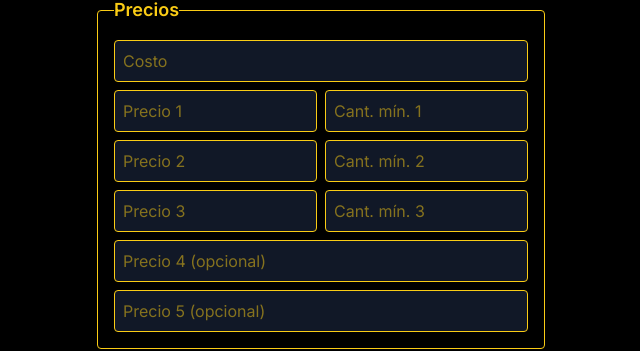
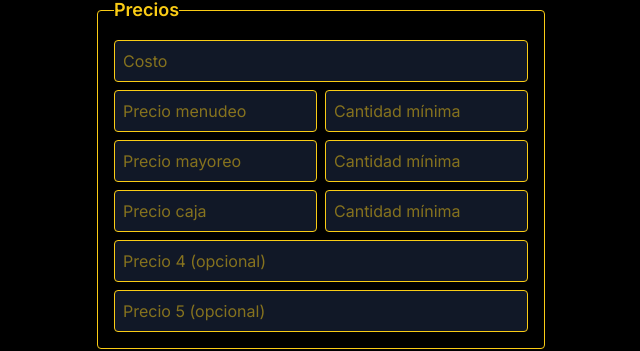
Before and after one commit to SergioGaitan27/rm-plataform, a Next.js app: page /administracion/productos/crear in a window 1280 px wide. Shown: the part 361-712 px from the top of the page, without its empty margins (319-959 px from the left). Built offline with nearby package versions, Linux system fonts and the light colour scheme; no server answers; sample sign-in values are in the browser's storage.

Commit message:
Versión final v2 (Catalogo y Crear productos completo)

```diff
--- a/app/administracion/productos/crear/page.tsx
+++ b/app/administracion/productos/crear/page.tsx
@@ -33,6 +33,18 @@ interface ProductForm {
   stockLocations: StockLocation[];
   imageUrl?: string;
 }
+
+type PrecioPlaceholders = {
+  [key: number]: string;
+};
+
+const precioPlaceholders: PrecioPlaceholders = {
+  1: "Precio menudeo",
+  2: "Precio mayoreo",
+  3: "Precio caja",
+  4: "Precio 4 (opcional)",
+  5: "Precio 5 (opcional)"
+};
 
 const CreateProductPage: React.FC = () => {
   const { data: session, status } = useSession();
@@ -288,7 +300,7 @@ const CreateProductPage: React.FC = () => {
                     name={`price${num}`}
                     value={getInputValue(product[`price${num}` as keyof ProductForm])}
                     onChange={handleInputChange}
-                    placeholder={`Precio ${num}`}
+                    placeholder={precioPlaceholders[num] || `Precio ${num}`}
                     className="w-1/2 p-2 bg-gray-900 border border-yellow-400 rounded text-yellow-400 placeholder-yellow-400 placeholder-opacity-50"
                     required
                     step="0.01"
@@ -298,7 +310,7 @@ const CreateProductPage: React.FC = () => {
                     name={`price${num}MinQty`}
                     value={getInputValue(product[`price${num}MinQty` as keyof ProductForm])}
                     onChange={handleInputChange}
-                    placeholder={`Cant. mín. ${num}`}
+                    placeholder={`Cantidad mínima`}
                     className="w-1/2 p-2 bg-gray-900 border border-yellow-400 rounded text-yellow-400 placeholder-yellow-400 placeholder-opacity-50"
                     required
                   />
@@ -309,7 +321,7 @@ const CreateProductPage: React.FC = () => {
                 name="price4"
                 value={getInputValue(product.price4)}
                 onChange={handleInputChange}
-                placeholder="Precio 4 (opcional)"
+                placeholder={precioPlaceholders[4]}
                 className="w-full p-2 bg-gray-900 border border-yellow-400 rounded text-yellow-400 placeholder-yellow-400 placeholder-opacity-50"
                 step="0.01"
               />
@@ -318,7 +330,7 @@ const CreateProductPage: React.FC = () => {
                 name="price5"
                 value={getInputValue(product.price5)}
                 onChange={handleInputChange}
-                placeholder="Precio 5 (opcional)"
+                placeholder={precioPlaceholders[5]}
                 className="w-full p-2 bg-gray-900 border border-yellow-400 rounded text-yellow-400 placeholder-yellow-400 placeholder-opacity-50"
                 step="0.01"
               />
--- a/app/administracion/productos/page.tsx
+++ b/app/administracion/productos/page.tsx
@@ -54,8 +54,10 @@ const ProductAdminPage = () => {
 
   const productCategories = [
     { name: 'Crear producto', path: '/administracion/productos/crear', icon: '🆕' },
-    { name: 'Modificar producto', path: '/administracion/productos/modificar', icon: '✏️' },
-    { name: 'Eliminar producto', path: '/administracion/productos/eliminar', icon: '🗑️' },
+    // { name: 'Modificar producto', path: '/administracion/productos/modificar', icon: '✏️' },
+    // { name: 'Eliminar producto', path: '/administracion/productos/eliminar', icon: '🗑️' },
+    { name: 'Modificar producto', path: '/bajo-construccion', icon: '✏️' },
+    { name: 'Eliminar producto', path: '/bajo-construccion', icon: '🗑️' },
   ];
 
   return (
--- a/app/catalogo/page.tsx
+++ b/app/catalogo/page.tsx
@@ -140,9 +140,9 @@ const ProductCatalog: React.FC = () => {
                 </div>
                 <div className="mt-3">
                   <p className="font-semibold">Precios:</p>
-                  <p>Menudeo: ${product.price1.toFixed(2)} (min. {product.price1MinQty})</p>
-                  <p>Mayoreo: ${product.price2.toFixed(2)} (min. {product.price2MinQty})</p>
-                  <p>Caja: ${product.price3.toFixed(2)} (min. {product.price3MinQty})</p>
+                  <p>Menudeo: ${product.price1.toFixed(2)} | A partir de: {product.price1MinQty}</p>
+                  <p>Mayoreo: ${product.price2.toFixed(2)} | A partir de: {product.price2MinQty}</p>
+                  <p>Caja: ${product.price3.toFixed(2)} | A partir de: {product.price3MinQty}</p>
                 </div>
                 <div className="mt-3">
                   <p className="font-semibold">Inventario:</p>
```
